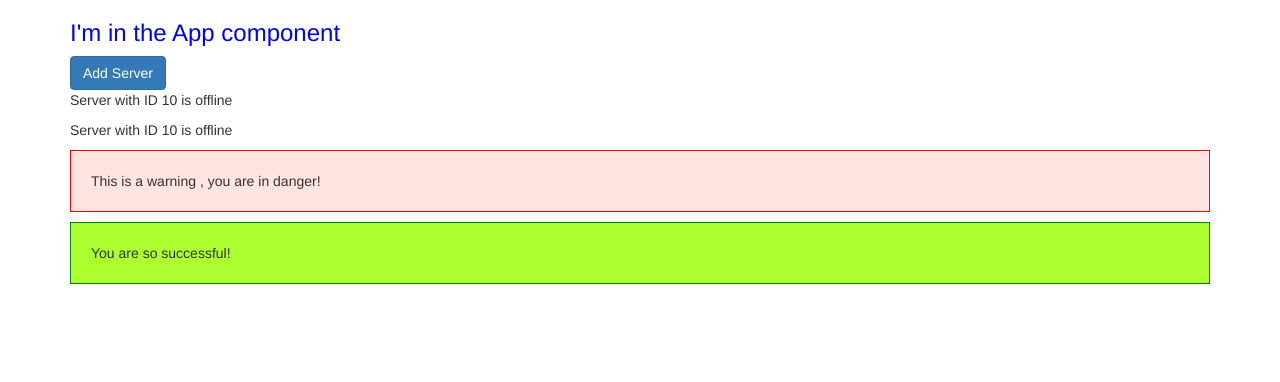
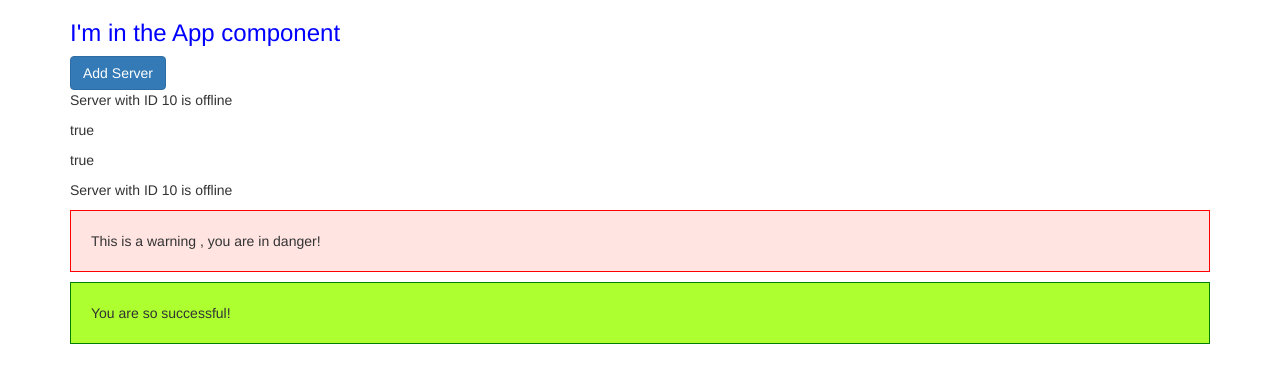
Before and after one commit to ZeroToHero-StepByStep/Angular2, an Angular app: page / in a window 1280 px wide. Shown: the top 382 px of the page. Built offline with nearby package versions, Linux system fonts and the light colour scheme.

Commit message:
25. Property binding vs string interpolation

```diff
--- a/src/app/app.component.html
+++ b/src/app/app.component.html
@@ -4,6 +4,7 @@
     <div class="col-md-12">
       <h3>I'm in the App component</h3>
        <div class="app-servers"></div>
+
       <app-warning-alert></app-warning-alert>
       <app-success-alert></app-success-alert>
     </div>
--- a/src/app/servers/servers.component.html
+++ b/src/app/servers/servers.component.html
@@ -1,4 +1,6 @@
 
 <button class="btn btn-primary" [disabled]="!allowNewServer">Add Server</button>
 <app-server></app-server>
+<p>{{allowNewServer}}</p>     <!--string interpolation -->
+<p [innerText]="allowNewServer"></p>    <!--property binding -->
 <app-server></app-server>
```
